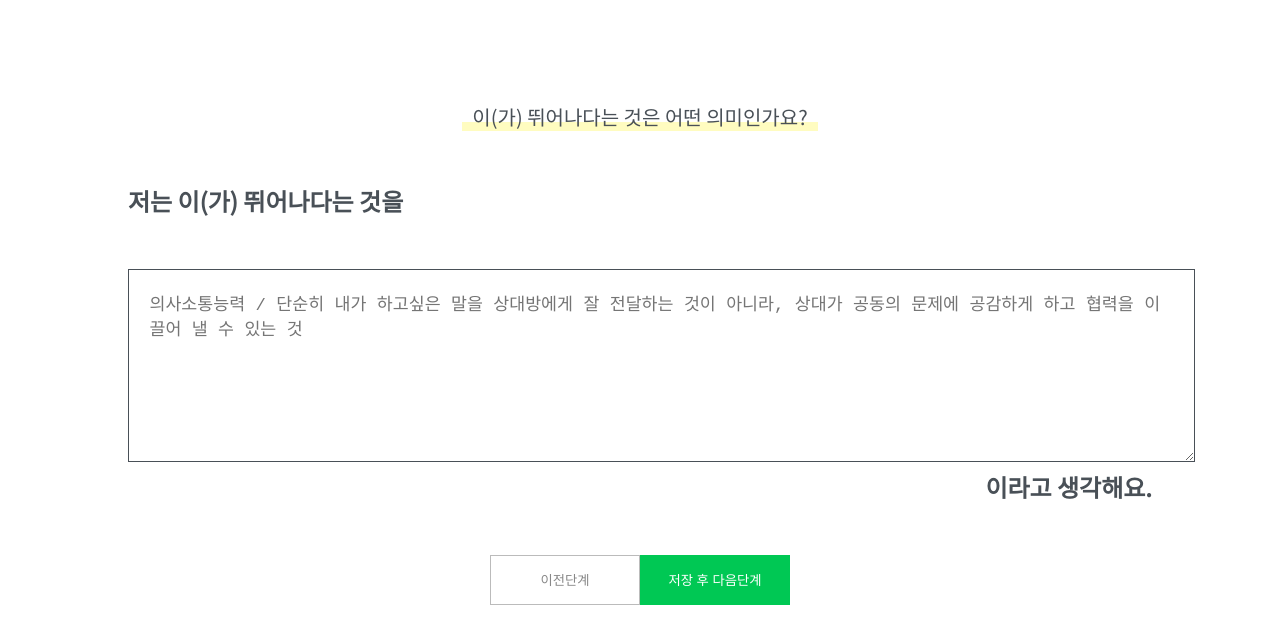
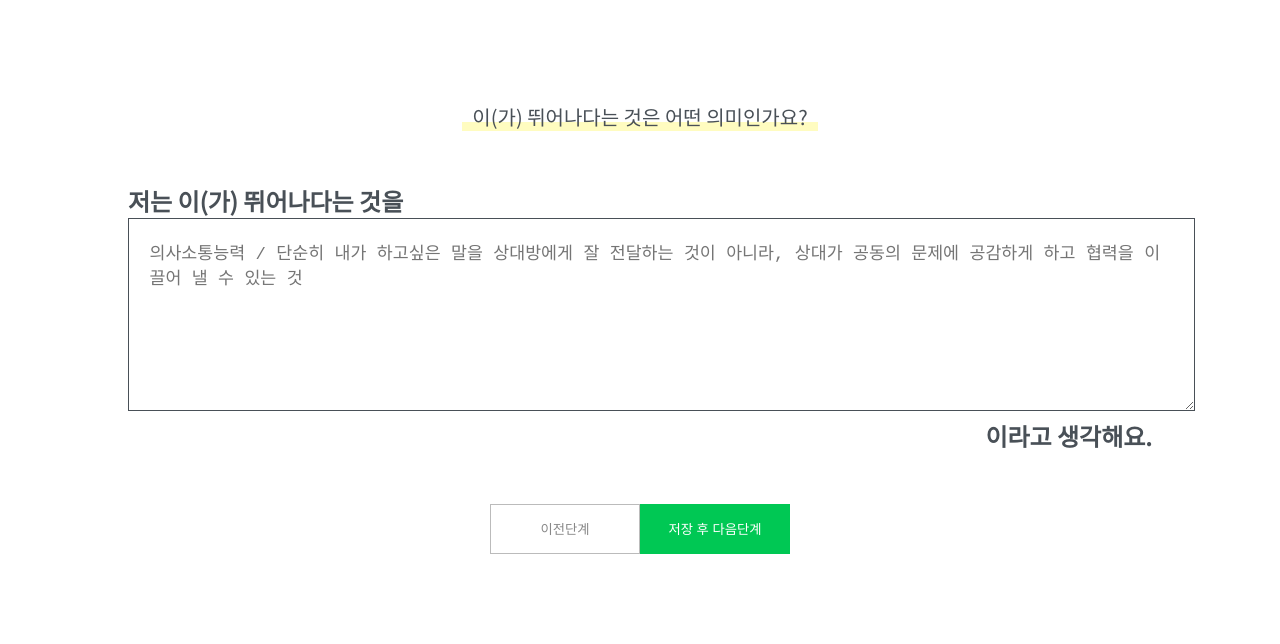
Before and after one commit to yoonjoohye/comento2, a Vue app: page /tutorial2 in a window 1280 px wide. Shown: the top 644 px of the page. Built offline with nearby package versions, Linux system fonts and the light colour scheme; what vue-jquery, vue-line-clamp would draw is missing.

Commit message:
css 수정

```diff
--- a/src/components/Tutorial1.vue
+++ b/src/components/Tutorial1.vue
@@ -79,6 +79,7 @@ export default {
   }
   input[type="checkbox"] + label span.checkbox {
     display: inline-block;
+    margin-right:1%;
     text-align:center;
     width: 30px;
     height: 30px;
--- a/src/components/Tutorial2.vue
+++ b/src/components/Tutorial2.vue
@@ -77,7 +77,7 @@
     font-size:18pt;
     font-weight:bold;
 }
-.meaning{
+textarea.meaning{
     width:100%;
     height:150px;
     border:1.5px solid @text-color;
--- a/src/components/Tutorial3.vue
+++ b/src/components/Tutorial3.vue
@@ -17,7 +17,7 @@
                 <div>
                     <span class="tutorial3_2_title">{{this.$store.state.strength}}을(를) 발휘한 에피소드를 자세히 알려주세요.</span>
                 </div>
-                <textarea v-model="content" placeholder="(상황) 동아리 연말 나눔행사의 예산 부족 문제 해결을 학교 주변 가게 후원으로 해결하기 위해 (행동) 총 47개 매장의 사장님을 만나 나눔행사의 취지를 설명하고, 동아리 단톡방, 페이스북 및 안내 팜플릿 홍보를 약속하여 (결과) 4개 매장의 후원을 이끌어 냄"></textarea>
+                <textarea v-model="content" class="textarea" placeholder="(상황) 동아리 연말 나눔행사의 예산 부족 문제 해결을 학교 주변 가게 후원으로 해결하기 위해 (행동) 총 47개 매장의 사장님을 만나 나눔행사의 취지를 설명하고, 동아리 단톡방, 페이스북 및 안내 팜플릿 홍보를 약속하여 (결과) 4개 매장의 후원을 이끌어 냄"></textarea>
                 <div class="warn">{{warn}}</div>
                 <div class="buttons">
                     <button type="button" class="before" @click="before3_2">이전단계</button>
@@ -108,13 +108,12 @@
                         activity:this.activity,
                         content:this.content
                     });
-                    console.log(this.$store.state.list);
+                    //console.log(this.$store.state.list);
 
                     /* 초기화 */
                     this.warn='';
                     this.activity='';
                     this.content='';
-
                     this.isList=true;
                     this.isOK=false;
                 }
@@ -245,7 +244,7 @@ input[type="text"]{
 .myEx{
     border-bottom:1px solid #aaaaaa;
 }
-textarea{
+.textarea{
     margin-top:5%;
     width:100%;
     height:150px;
@@ -265,6 +264,7 @@ textarea{
 .myActivity{
     color:#aaaaaa;
     float:left;
+    text-align:left;
     width:70%;
 }
 .newActivity{
@@ -274,6 +274,7 @@ textarea{
 .saveActivity{
     float:left;
     width:70%;
+    text-align:left;
     color:black;
     word-wrap: break-word;
     cursor:pointer;
```
